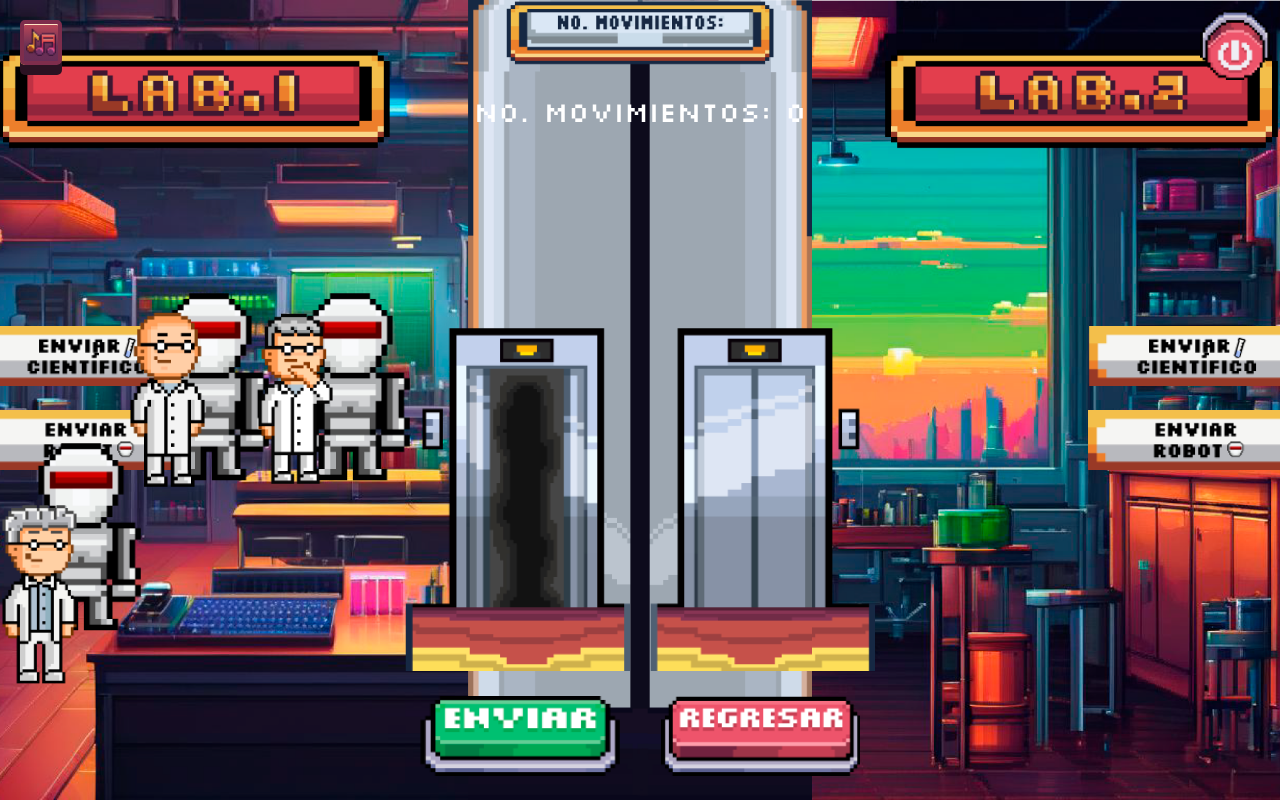
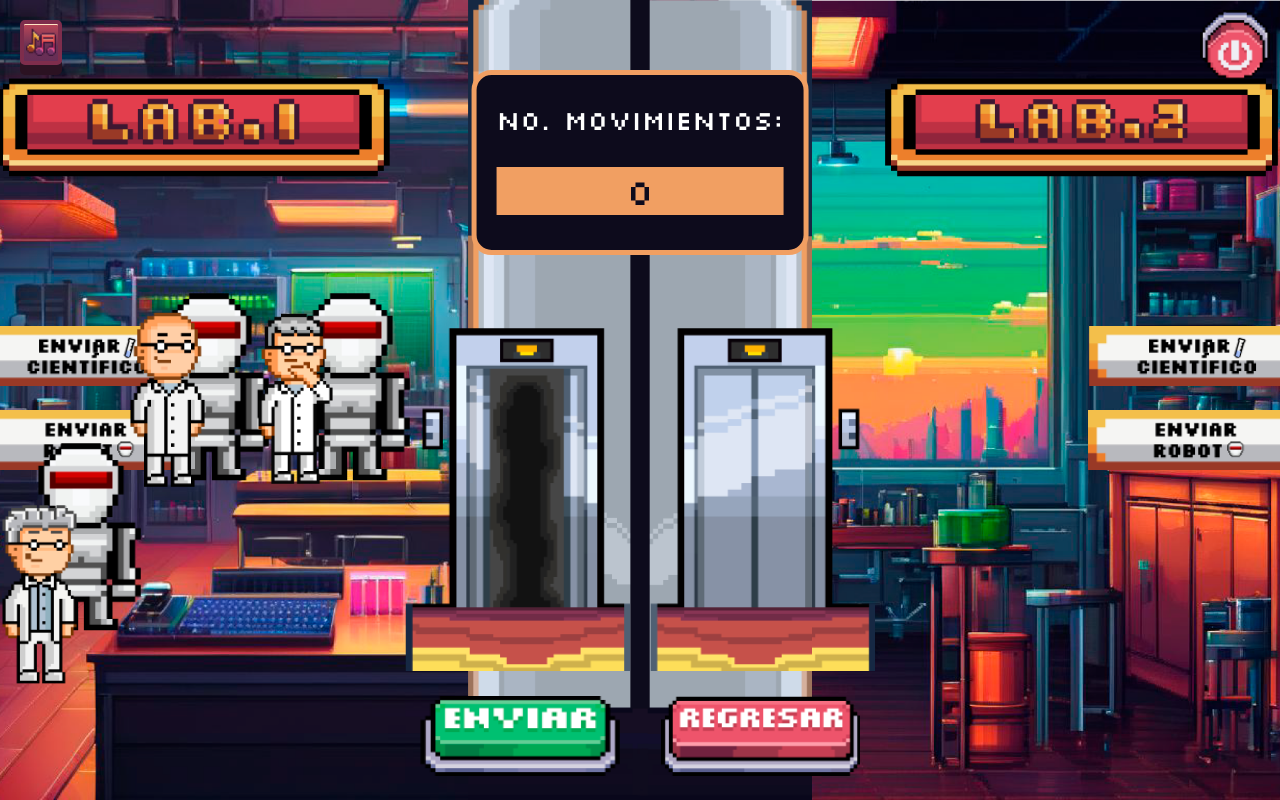
Before and after one commit to MarioDominguez7/Cientificos-Robots, an Angular app: page /game in a window 1280 px wide. Shown: the top 800 px of the page. Built offline with nearby package versions, Linux system fonts and the light colour scheme.

Commit message:
Cambiado lo de número de movimientos

```diff
--- a/src/app/game/game.component.css
+++ b/src/app/game/game.component.css
@@ -21,12 +21,16 @@
 }
 
 .movimientos-container {
+  border-radius: 20px;
+  background-color: #0d0b1c;
+  padding: 5px 20px;
+  border: 5px solid #f19f62;
   position: absolute;
   top: 70px;
   left: 50%;
   transform: translateX(-50%);
   text-align: center;
-  font-size: 24px;
+  font-size: 18px;
   color: white;
   z-index: 100;
 }
@@ -35,7 +39,13 @@
   font-family: "Silkscreen", serif;
   font-weight: 400;
   font-style: normal;
-  font-size: 28px;
+}
+
+.mov-result{
+  background-color: #f19f62;
+  padding: 1px 5px;
+  color: #0d0b1c;
+  font-size: 36px;
 }
 
 /*--------------------------- BOTONES --------------------------- */
--- a/src/app/game/game.component.html
+++ b/src/app/game/game.component.html
@@ -11,7 +11,8 @@
         (mouseleave)="isRegresarButtonPressed = false" />
     </div>
     <div class="movimientos-container">
-      <h2>No. Movimientos: {{ movimientos }}</h2>
+      <h2>No. Movimientos:</h2>
+      <h2 class="mov-result"> {{ movimientos }}</h2>
     </div>
     <div class="optionss">
       <div class="button-enviarL">
```
Also changed, not shown: src/assets/fondo.png.
